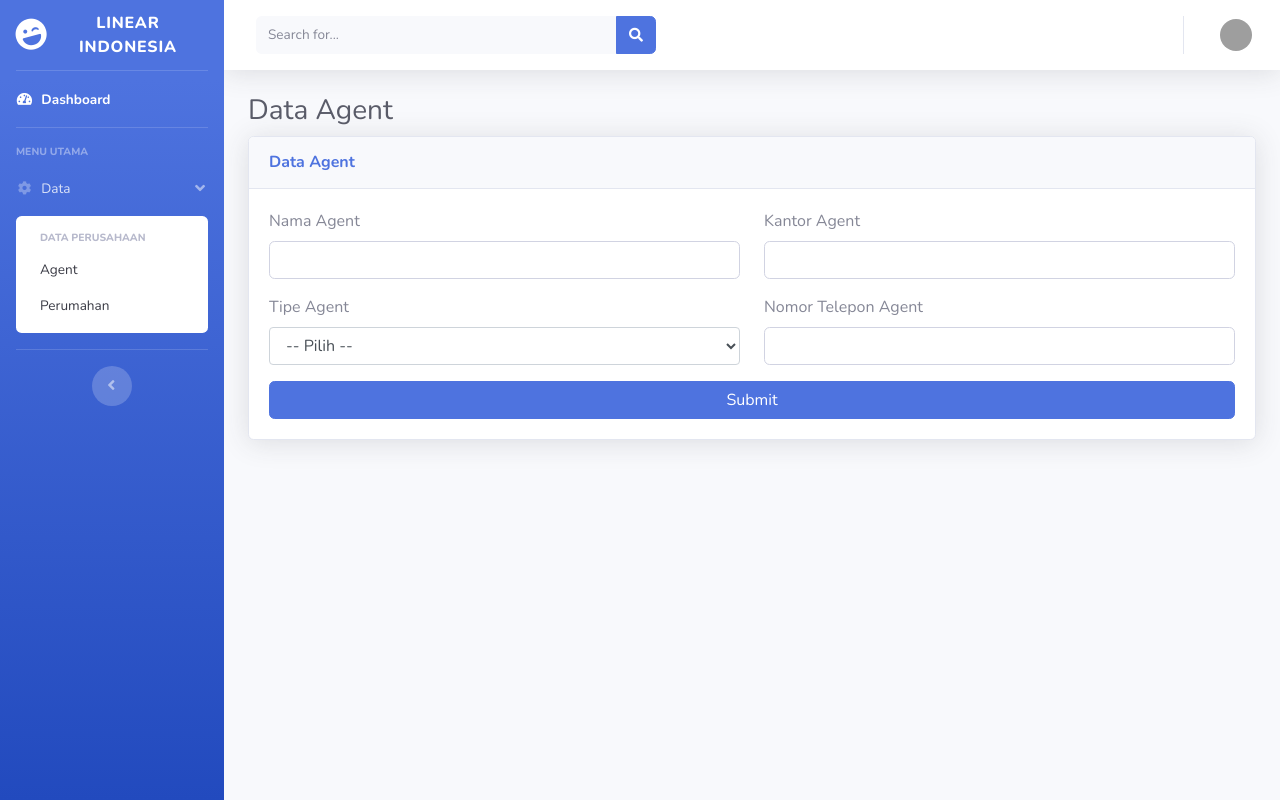
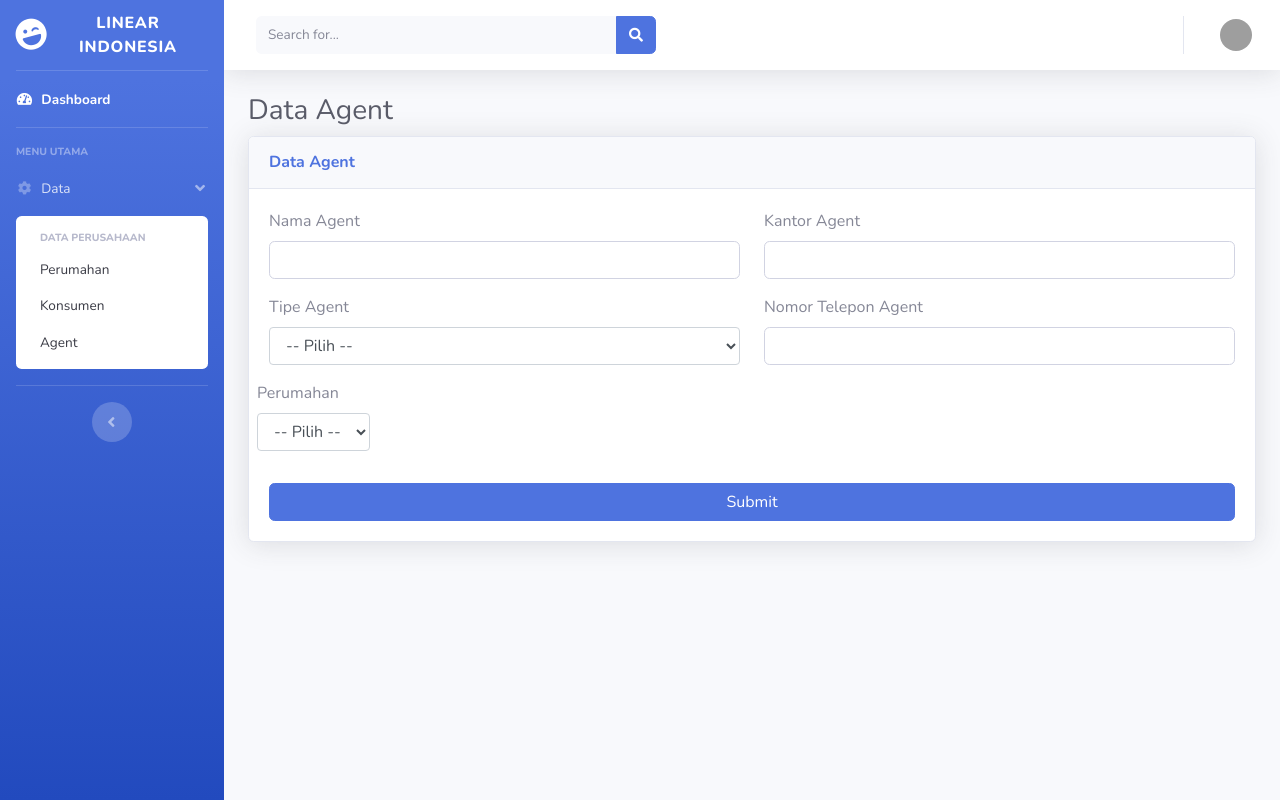
Before and after one commit to str22ui/linear, a Laravel app: template resources/views/admin/page/data/agent.blade.php in a window 1280 px wide, after a click on "Data". Run offline with Laravel 10, Linux system fonts and the light colour scheme; the template is opened without the code that fills it, so the values that code supplies are empty; some libraries are stand-ins or nearby versions; grey boxes are pictures that could not be loaded.

Commit message:
update baru.2

```diff
--- a/app/Models/Konsumen.php
+++ b/app/Models/Konsumen.php
@@ -12,4 +12,9 @@ class Konsumen extends Model
     protected $guarded = [
         'id'
     ];
+
+    public function agent()
+    {
+        return $this->belongsTo(Agent::class, 'agent_id');
+    }
 }
--- a/resources/views/admin/navbar.blade.php
+++ b/resources/views/admin/navbar.blade.php
@@ -70,8 +70,9 @@
                 <div id="collapseTwo" class="collapse" aria-labelledby="headingTwo" data-parent="#accordionSidebar">
                     <div class="bg-white py-2 collapse-inner rounded">
                         <h6 class="collapse-header">Data Perusahaan</h6>
+                        <a class="collapse-item" href="/perumahan">Perumahan</a>
+                        <a class="collapse-item" href="/konsumen">Konsumen</a>
                         <a class="collapse-item" href="/agent">Agent</a>
-                        <a class="collapse-item" href="/perumahan">Perumahan</a>
                         {{-- <a class="collapse-item" href="/perumahan">Perumahan</a>
                         <a class="collapse-item" href="/pembangunan">Pembangunan</a> --}}
                         {{-- <a class="collapse-item" href="cards.html" disabled>Unit Rumah</a>
--- a/resources/views/admin/page/data/agent.blade.php
+++ b/resources/views/admin/page/data/agent.blade.php
@@ -23,7 +23,8 @@
                     </div>
                     <div class="mb-3">
                         <label for="tipe" class="form-label">Tipe Agent</label><br>
-                        <select class="form-select form-select-lg mb-3" aria-label=".form-select-lg example" id="tipe" name="tipe">
+                        <select class="form-select form-select-lg mb-3" aria-label=".form-select-lg example" id="tipe"
+                            name="tipe">
                             <option selected disabled>-- Pilih --</option>
 
                             <option value="korporat">Korporat</option>
@@ -44,9 +45,22 @@
                         <input type="text" class="form-control" id="no_hp" name="no_hp">
                     </div>
                 </div>
+                <div class="mb-3">
+                    <label for="tipe" class="form-label">Perumahan</label><br>
+                    <select class="form-select form-select-lg mb-3" aria-label=".form-select-lg example" id="tipe"
+                        name="tipe">
+                        <option selected disabled>-- Pilih --</option>
+
+                        <option value="korporat">Gevana</option>
+                        <option value="perorangan">Naputa</option>
+                        </optgroup>
+                    </select>
+
+                </div>
                 <div class="col-12 text-center">
                     <button type="submit" class="btn btn-primary btn-block">Submit</button>
                 </div>
+
             </form>
         </div>
     </div>
--- a/routes/web.php
+++ b/routes/web.php
@@ -17,7 +17,8 @@ use App\Http\Controllers\PerumahanController;
 | be assigned to the "web" middleware group. Make something great!
 |
 */
-Route::middleware(['auth'])->group(function(){
+
+Route::middleware(['auth'])->group(function () {
     Route::get('/logout',  [AuthController::class, 'logout']);
 
     Route::get('/dashboard', [AdminController::class, 'index'])->middleware('userAkses:admin');
@@ -36,6 +37,7 @@ Route::get('/', [HomeUserController::class, 'index'])->name('landingPage.index')
 Route::get('/about', [HomeUserController::class, 'about']);
 Route::get('/services', [HomeUserController::class, 'service']);
 Route::get('/form/{id}', [HomeUserController::class, 'show']);
-Route::get('/download-pdf/{id}', [HomeUserController::class, 'downloadPDF'])->name('download.pdf');
+
+Route::get('/download-brosur/{id}', [PerumahanController::class, 'downloadBrosur'])->name('download.brosur');
 
 Route::post('/form/{id}/create', [KonsumenController::class, 'store']);
```
Also changed, not shown: resources/views/landingPage/content/home.blade.php (+18 -7 lines), resources/views/landingPage/micro/form.blade.php (+12 -3 lines).
